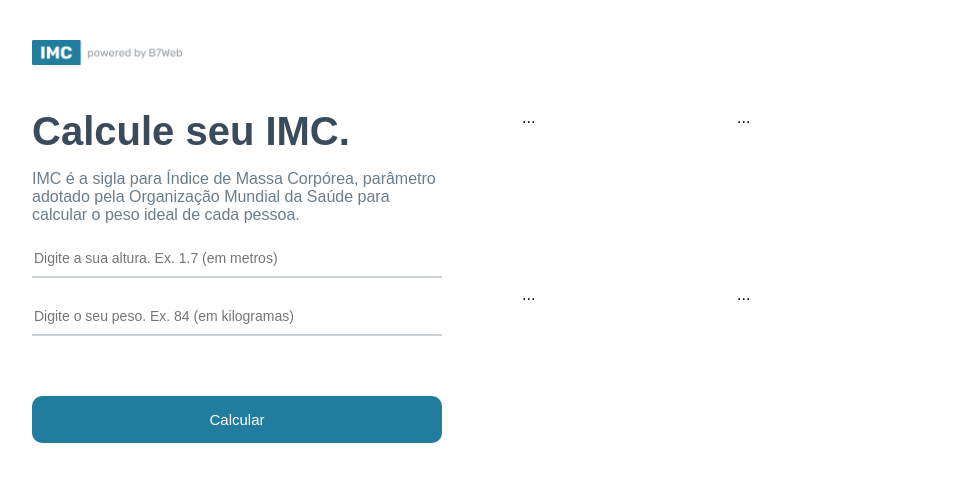
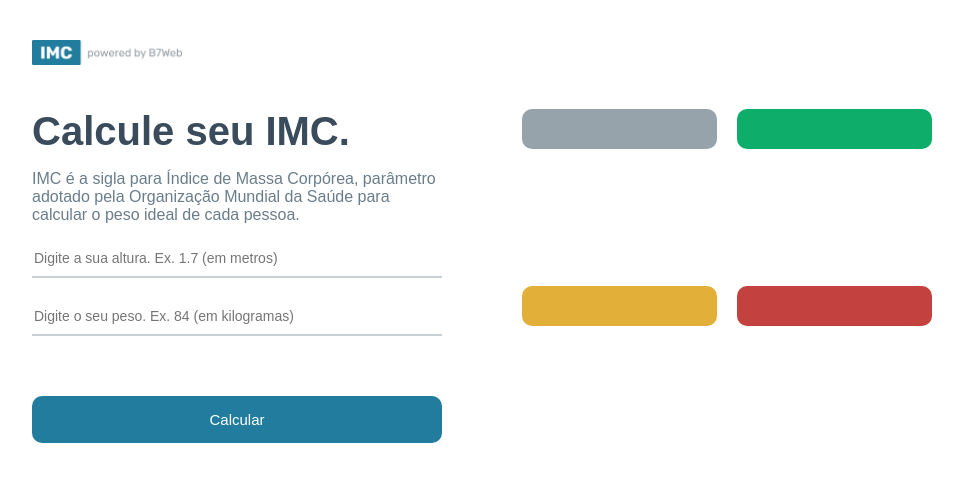
Before and after one commit to Gusm4n/ReactIMC, a React (Create React App) app in the folder reactimc/: page / in a window 1280 px wide. Shown: the top 482 px of the page, without its empty margins (158-1121 px from the left). Built offline with nearby package versions, Linux system fonts and the light colour scheme.

Commit message:
iniciando CSS do lado direito

```diff
--- a/reactimc/src/App.tsx
+++ b/reactimc/src/App.tsx
@@ -49,7 +49,7 @@ const App = () => {
           <div className={styles.grid}>
             {levels.map((item, key) => (
               <div key={key}>
-                <GridItem key={key} data={item}/>
+                <GridItem key={key} item={item}/>
               </div>
             ) ) }
           </div>
--- a/reactimc/src/components/GridItem/GridItem.module.css
+++ b/reactimc/src/components/GridItem/GridItem.module.css
@@ -0,0 +1,10 @@
+.main {
+    flex: 1;
+    color: #FFF;
+    border-radius: 10px;
+    display: flex;
+    justify-content: center;
+    align-items: center;
+    flex-direction: column;
+    padding: 20px;
+}
--- a/reactimc/src/components/GridItem/index.tsx
+++ b/reactimc/src/components/GridItem/index.tsx
@@ -1,4 +1,7 @@
-import { Level } from "../../helpers/imc"
+import { Level } from "../../helpers/imc";
+import styles from './GridItem.module.css';
+import upImage from '../../assets/up.png';
+import downImage from '../../assets/down.png';
 
 type Props = {
     item: Level
@@ -6,8 +9,8 @@ type Props = {
 
 export const GridItem = ({item}: Props) => {
     return (
-        <div>
-            ...
+        <div className={styles.main} style={{backgroundColor: item.color}}>
+
         </div>
     )
 }
```
